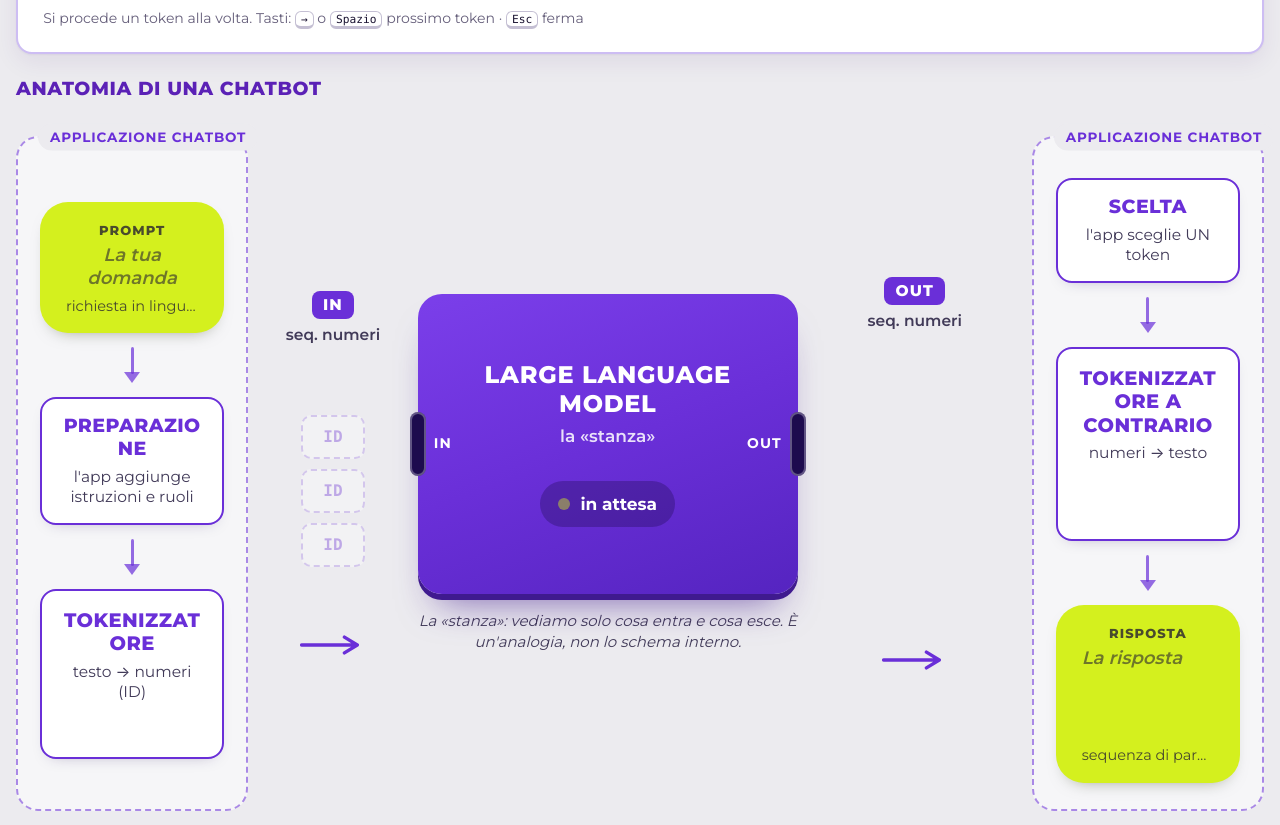
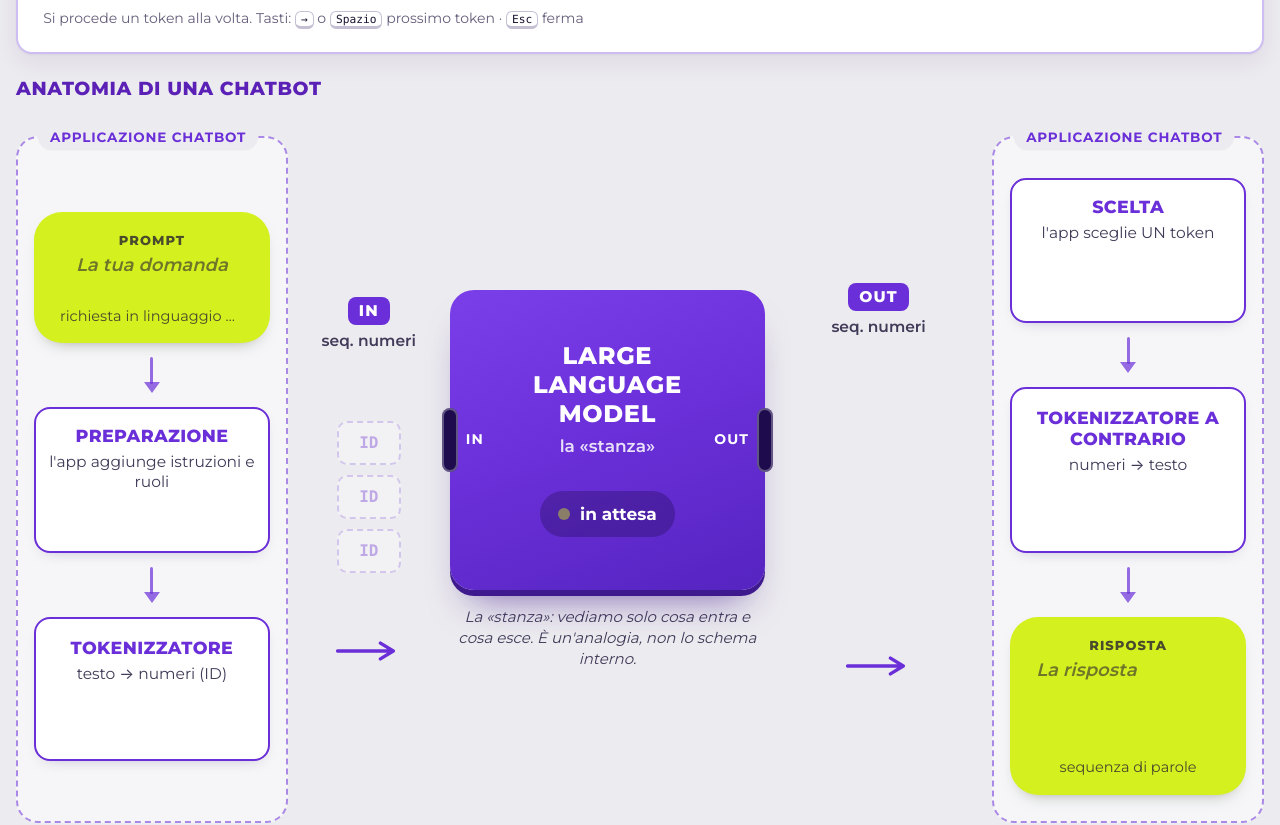
Before and after one commit to monaripietro/predittoretokensuccessivo, a website built with Vite: page index.html in a window 1280 px wide. Shown: the part 840-1665 px from the top of the page. Built offline with nearby package versions, Linux system fonts and the light colour scheme.

Commit message:
Refactor layout and visibility handling in anatomy.css for improved UI consistency

```diff
--- a/src/ui/anatomy.css
+++ b/src/ui/anatomy.css
@@ -161,7 +161,8 @@
 }
 .an-chip-id { font-family: var(--mono, ui-monospace, Consolas, monospace); }
 /* nascosto ma con lo spazio riservato */
-.an-chip[hidden] { display: block; visibility: hidden; }
+/* [hidden] è display:none !important in style.css: lo spazio del chip si riserva sul nodo */
+.an-node:has(> .an-chip[hidden]) { padding-bottom: calc(16px + 42px); }
 
 /* ---------- bolle prompt / risposta (ellisse lime) ---------- */
 
@@ -539,11 +540,13 @@
 
 @media (min-width: 1240px) {
   .an-grid {
-    grid-template-columns: minmax(210px, 1.1fr) minmax(104px, .5fr) minmax(300px, 1.8fr) minmax(170px, .8fr) minmax(210px, 1.1fr);
+    grid-template-columns: minmax(230px, 1.25fr) minmax(96px, .45fr) minmax(280px, 1.45fr) minmax(160px, .75fr) minmax(230px, 1.25fr);
     align-items: center;
     gap: 40px 32px;
   }
-  .an-app { align-self: stretch; justify-content: center; }
+  .an-app { align-self: stretch; justify-content: center; padding: 40px 16px 26px; }
+  .an-app .an-node { padding-left: 12px; padding-right: 12px; }
+  .an-app .an-title, .an-app .an-node-small .an-title { font-size: 17.5px; }
   .an-lane-in .an-lane-cards { flex-direction: column; flex-wrap: nowrap; align-items: center; height: calc(var(--id-h) * 5 + 40px); }
   .an-lane-head { flex-direction: column; gap: 4px; }
   .an-loop { grid-column: 1 / -1; min-height: 56px; }
```
